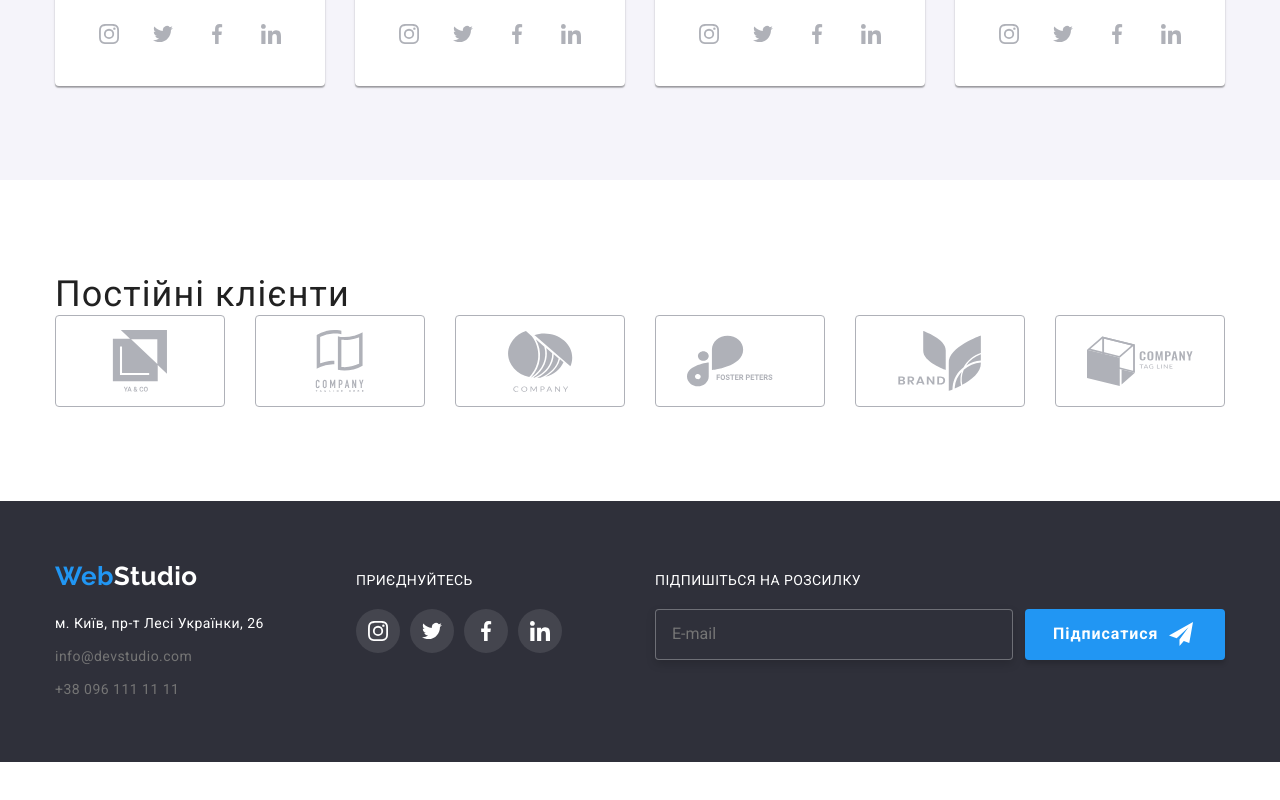
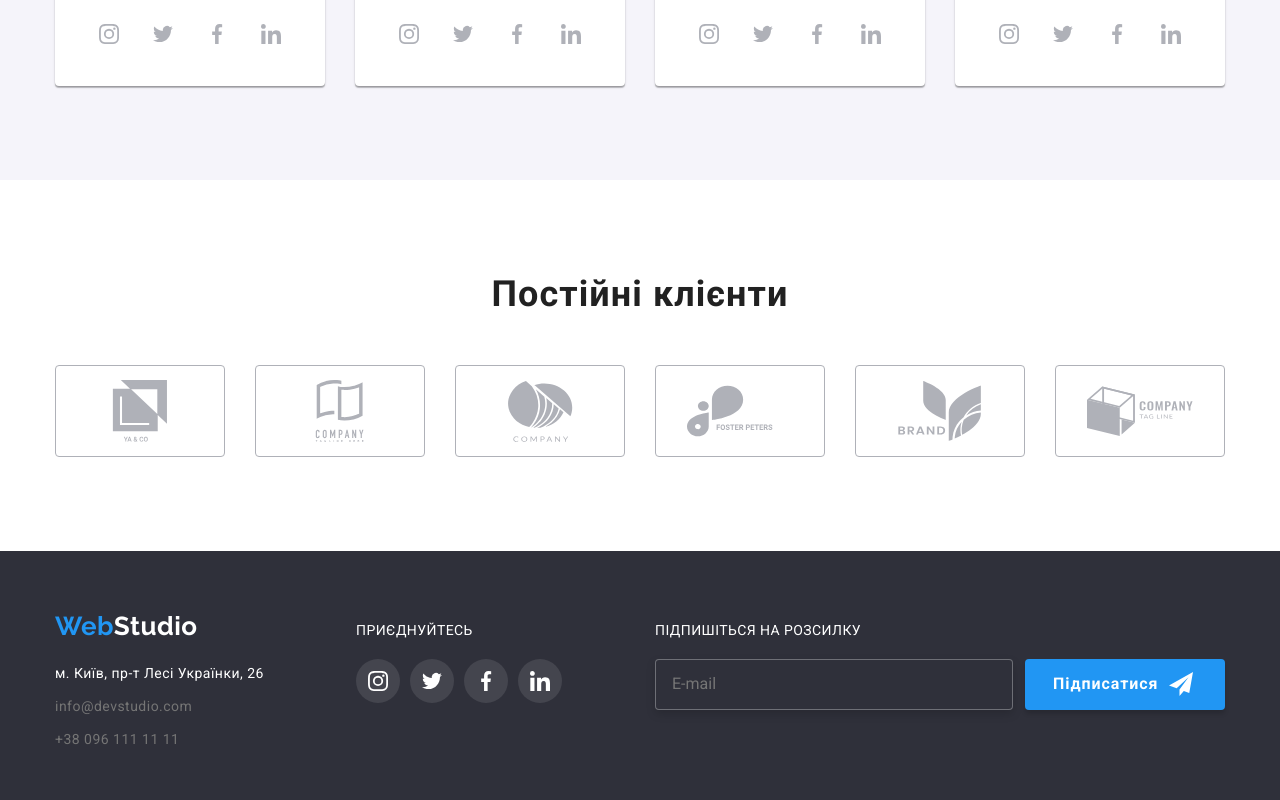
Before and after one commit to INovak90/goit-markup-hw-06, a plain HTML site: page index.html in a window 1280 px wide. Shown: the part 2119-2919 px from the top of the page. Before the commit the page ends 2881 px from the top, so only its background shows below. Drawn offline with nearby package versions, Linux system fonts and the light colour scheme.

Commit message:
Update index.html

```diff
--- a/index.html
+++ b/index.html
@@ -295,7 +295,7 @@
     <!--Постійні клієнти-->
     <section class="section clients">
       <div class="container">
-        <h class="title-clients">Постійні клієнти</h>
+        <h2 class="title-clients">Постійні клієнти</h2>
         <ul class="list-clients">
           <li class="item-clients marker">
             <a class="link-clents" href="#">
```
